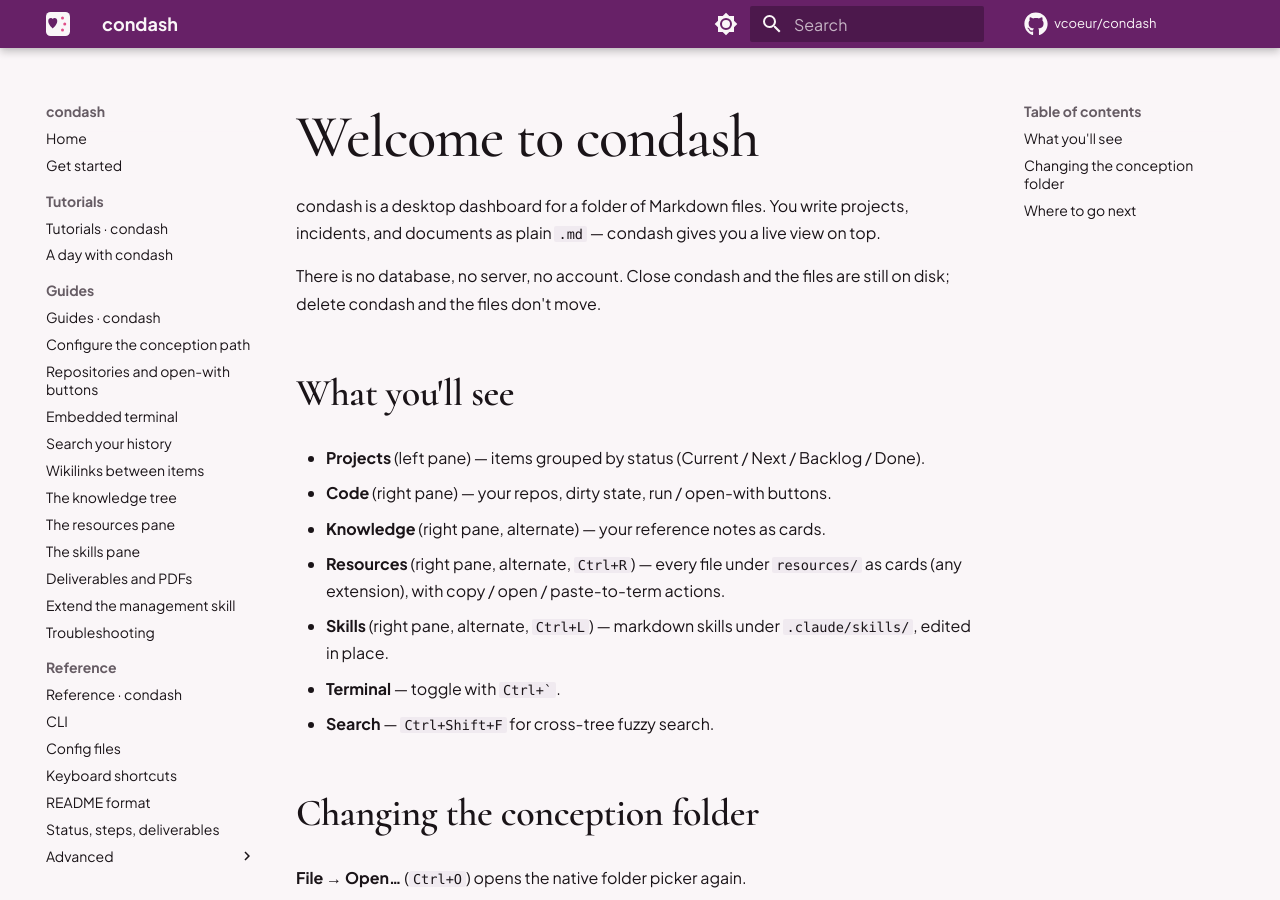
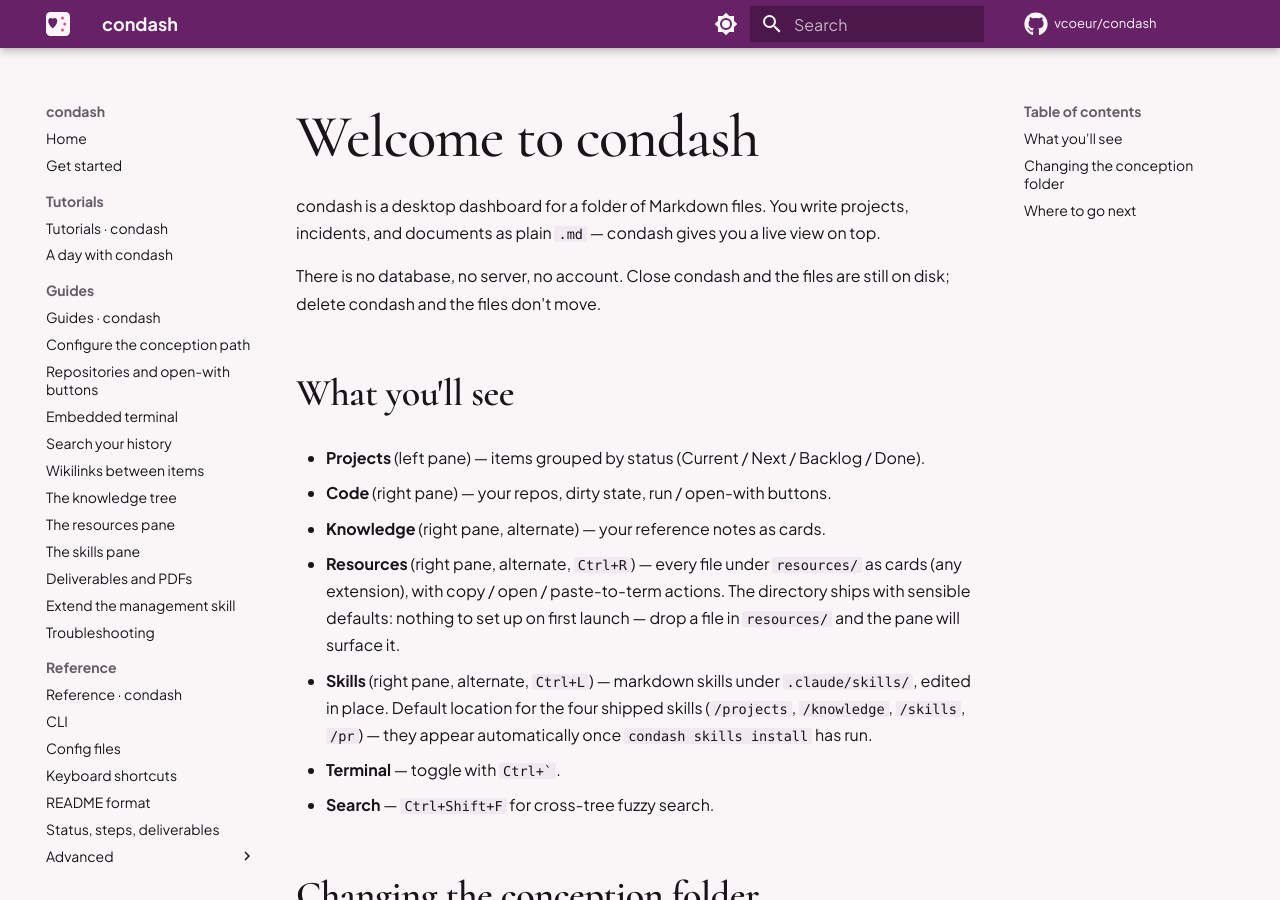
Before and after one commit to vcoeur/condash, an MkDocs documentation site: the page built from docs/help/welcome.md, in a window 1280 px wide and 900 px high. Built offline with MkDocs 1.6.1 and Material for MkDocs 9.7.7, drawn with Linux system fonts in a browser that asks for light colours; comment, search, counter and statistics services are not loaded.

Commit message:
Phase A: clarify Resources/Skills first-launch defaults
help/welcome.md: the Resources and Skills pane bullets now say
explicitly that both panes ship with sensible defaults — Resources
points at <conception>/resources/ (drop a file in, see it), Skills
at <conception>/.claude/skills/ (populated by 'condash skills
install'). Pass-5 docs audit flagged that new users hitting these
panes had no signal whether configuration was needed before they
worked.

```diff
--- a/docs/help/welcome.md
+++ b/docs/help/welcome.md
@@ -16,9 +16,13 @@
 - **Knowledge** (right pane, alternate) — your reference notes as cards.
 - **Resources** (right pane, alternate, `Ctrl+R`) — every file under
   `resources/` as cards (any extension), with copy / open / paste-to-term
-  actions.
+  actions. The directory ships with sensible defaults: nothing to set up
+  on first launch — drop a file in `resources/` and the pane will
+  surface it.
 - **Skills** (right pane, alternate, `Ctrl+L`) — markdown skills under
-  `.claude/skills/`, edited in place.
+  `.claude/skills/`, edited in place. Default location for the four
+  shipped skills (`/projects`, `/knowledge`, `/skills`, `/pr`) — they
+  appear automatically once `condash skills install` has run.
 - **Terminal** — toggle with `` Ctrl+` ``.
 - **Search** — `Ctrl+Shift+F` for cross-tree fuzzy search.
 
```
